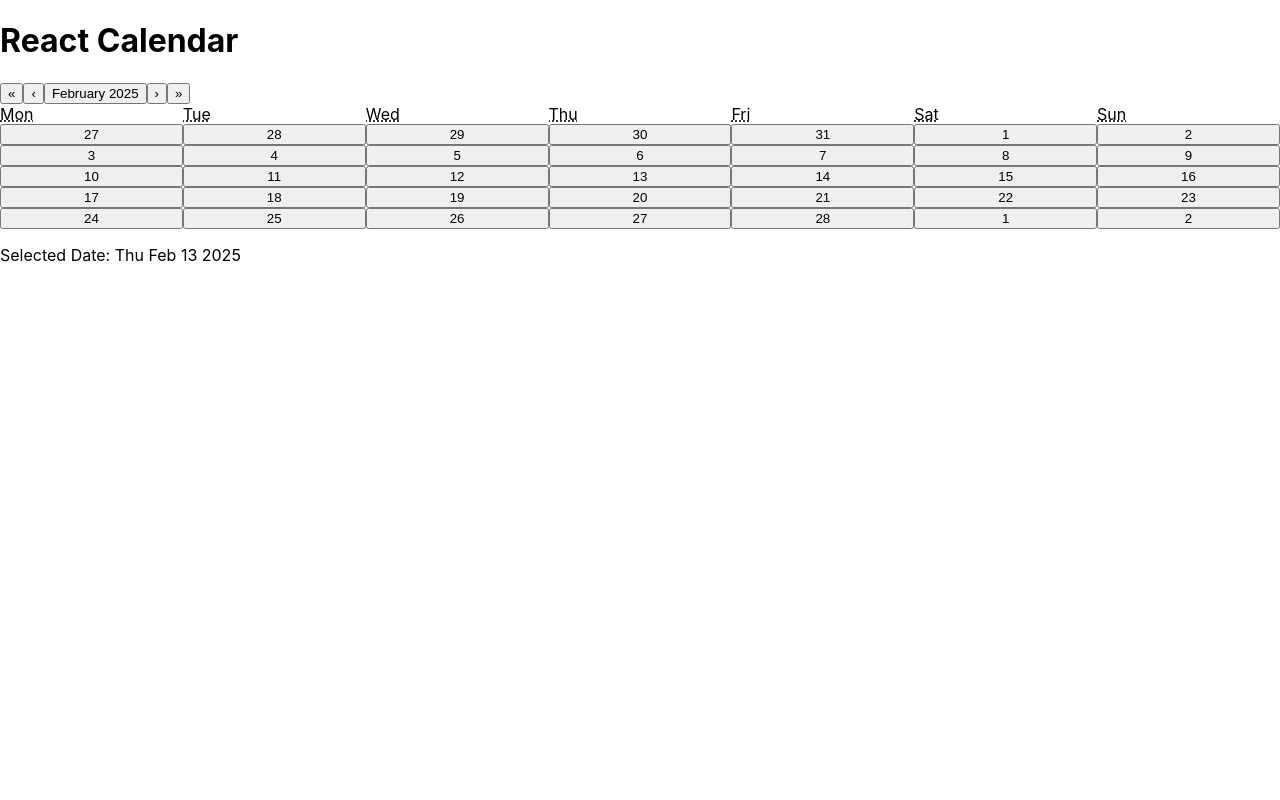
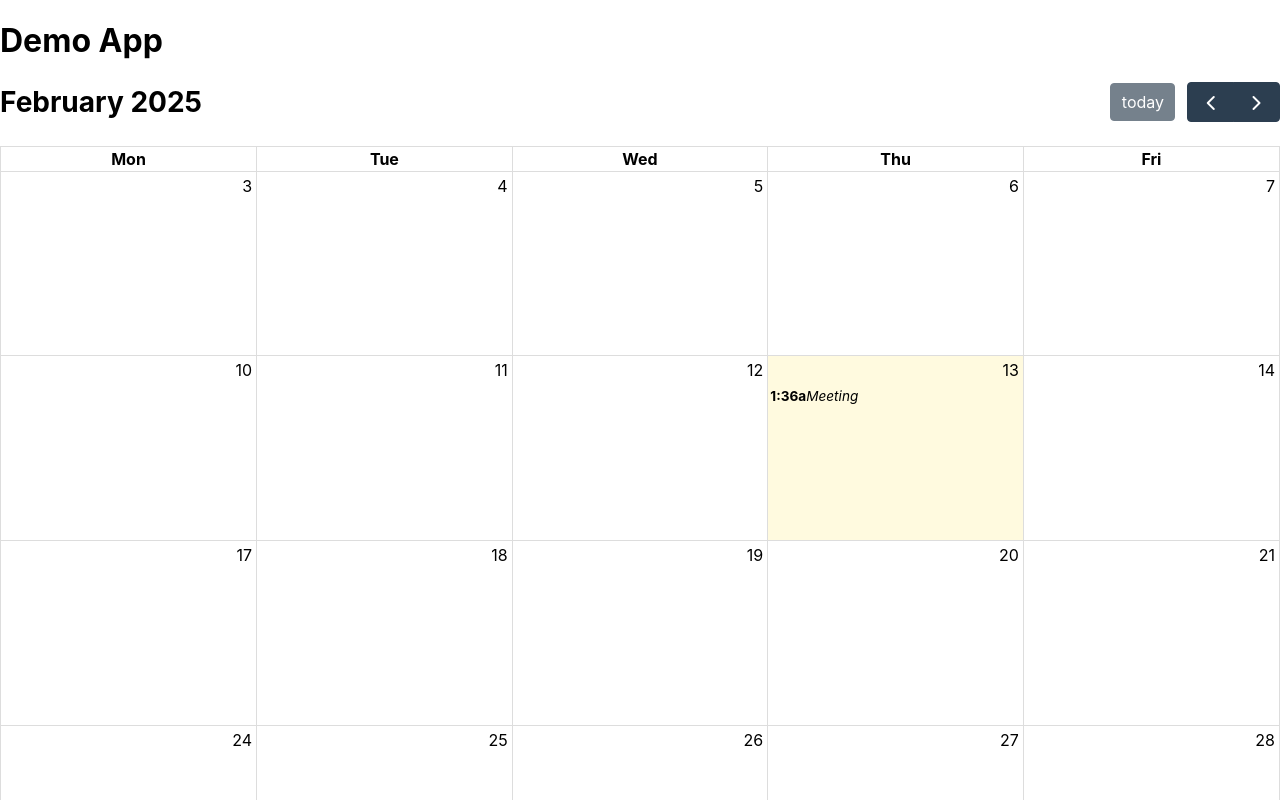
Before and after one commit to sunnybunnyy/training-dashboard, a React (Create React App) app in the folder frontend/: page / in a window 1280 px wide. Shown: the top 800 px of the page. Built offline with nearby package versions, Linux system fonts and the light colour scheme.

Commit message:
Add dateClick handler to FullCalendar component

```diff
--- a/frontend/src/App.js
+++ b/frontend/src/App.js
@@ -1,22 +1,39 @@
-import { useState } from 'react';
-import Calendar from 'react-calendar';
-import './App.css';
+import FullCalendar from '@fullcalendar/react'
+import dayGridPlugin from '@fullcalendar/daygrid'
+import interactionPlugin from "@fullcalendar/interaction" // needed for dayClick
+
+const events = [
+  { title: 'Meeting', start: new Date() }
+]
 
 function App() {
-  const [date, setDate] = useState(new Date());
+  const handleDateClick = (arg) => {
+    alert(arg.dateStr)
+  }
 
   return (
-    <div className='app'>
-      <h1 className='text-center'>React Calendar</h1>
-      <div className='calendar-container'>
-        <Calendar onChange={setDate} value={date} />
-      </div>
-      <p className='text-center'>
-        <span className='bold'>Selected Date:</span>{' '}
-        {date.toDateString()}
-      </p>
+    <div>
+      <h1>Demo App</h1>
+      <FullCalendar
+        plugins={[dayGridPlugin, interactionPlugin]}
+        initialView='dayGridMonth'
+        weekends={false}
+        events={events}
+        eventContent={renderEventContent}
+        dateClick={handleDateClick}
+      />
     </div>
-  );
+  )
+}
+
+// a custom render function
+function renderEventContent(eventInfo) {
+  return (
+    <>
+      <b>{eventInfo.timeText}</b>
+      <i>{eventInfo.event.title}</i>
+    </>
+  )
 }
 
 export default App;
```
Also changed, not shown: frontend/package.json (+7 -0 lines), 1 other file (tests, documents, lock files or other folders).
